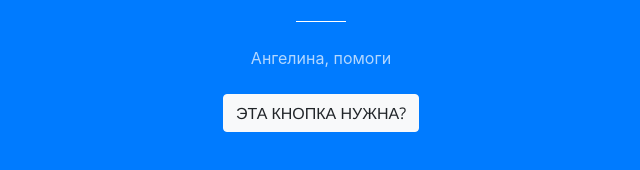
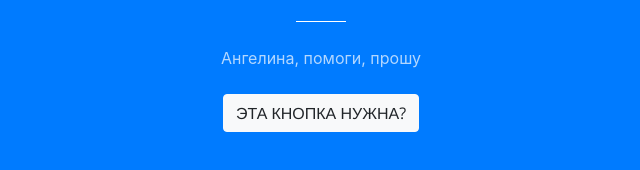
Before and after one commit to Draw-robot-ns/draw-robot-ns.github.io, a website with bundled scripts: page index.html in a window 1280 px wide. Shown: the part 969-1139 px from the top of the page, 319-959 px from the left. Built offline with nearby package versions, Linux system fonts and the light colour scheme.

Commit message:
Text corrections

```diff
--- a/index.html
+++ b/index.html
@@ -69,7 +69,7 @@
           <div class="col-lg-8 mx-auto text-center">
             <h2 class="section-heading text-white">Я понятия не имею, что тут писать</h2>
             <hr class="light my-4">
-            <p class="text-faded mb-4">Ангелина, помоги</p>
+            <p class="text-faded mb-4">Ангелина, помоги, прошу</p>
             <a class="btn btn-light btn-xl js-scroll-trigger" href="#services">Эта кнопка нужна?</a>
           </div>
         </div>
```
